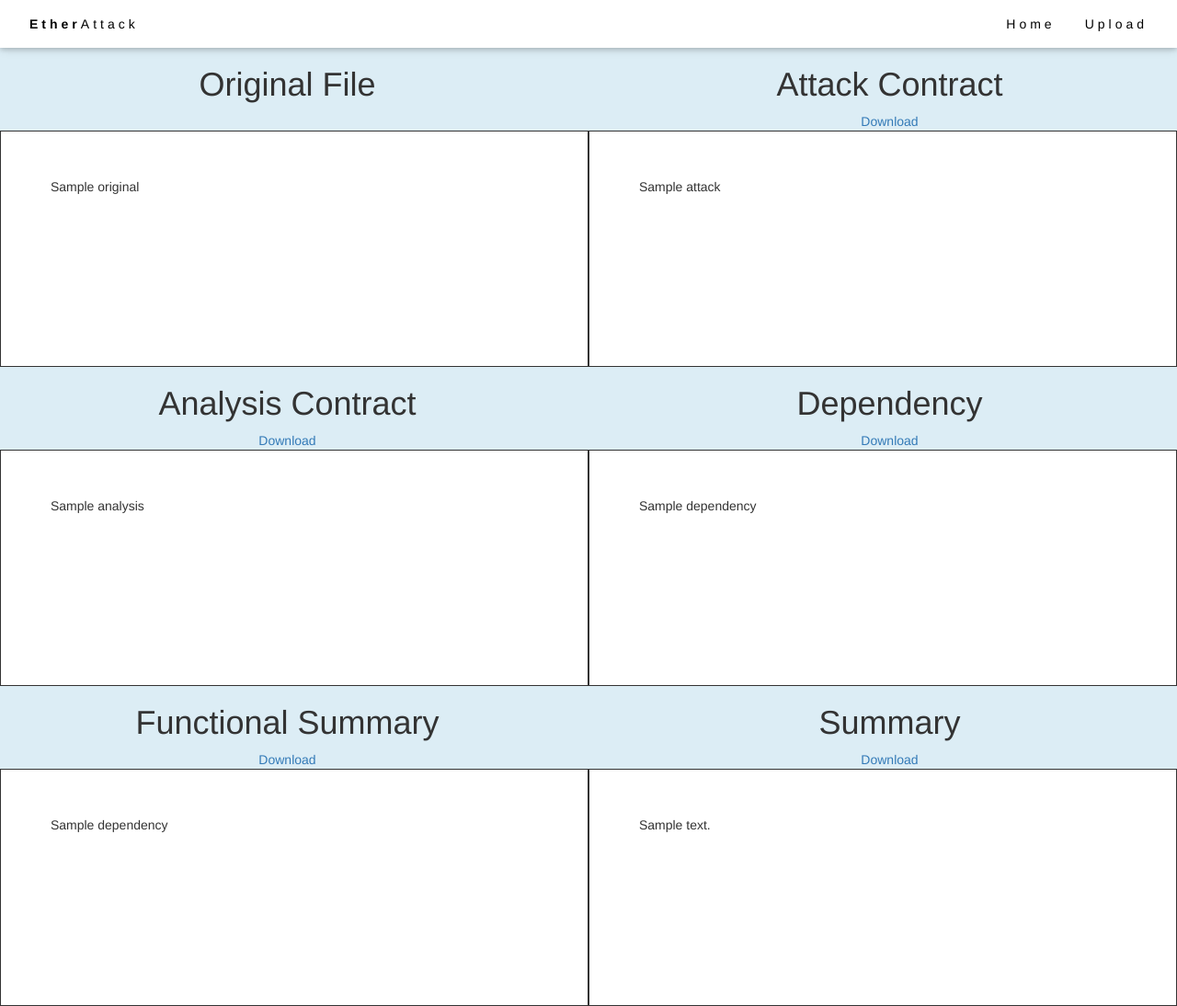
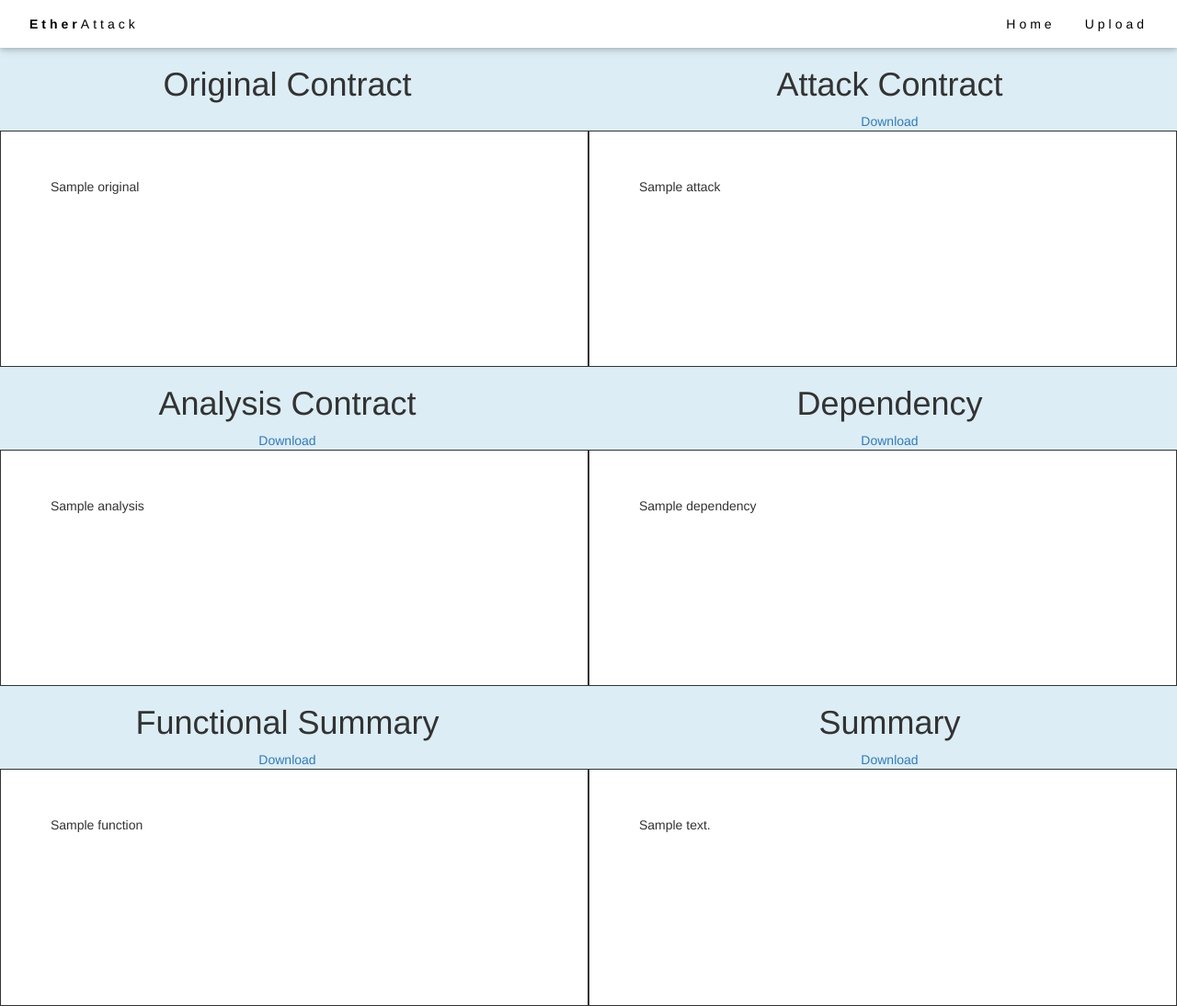
Before and after one commit to Xenomii/EtherAttack, a Flask app: template WebApp/templates/content.html in a window 1280 px wide. Shown: the whole page at 92% size. Run offline with Flask 2, Linux system fonts and the light colour scheme; the template is opened without the code that fills it: most values are stand-ins (such as "Sample title", 1, 10 or a date in 2020); some libraries are stand-ins or nearby versions.

Commit message:
update functional summary

```diff
--- a/WebApp/templates/content.html
+++ b/WebApp/templates/content.html
@@ -5,7 +5,7 @@
 <body class="w3-container w3-padding-32" id="projects" style="background-color:#dcedf5;">
     <div class="row" style="text-align:center;">
         <div class="col-lg-6">
-            <h1>Original File</h1>
+            <h1>Original Contract</h1>
         </div>
         <div class="col-lg-6">
             <h1>Attack Contract</h1>
@@ -45,6 +45,6 @@
             <a href="/download{{ url }}">Download</a>
         </div>
     </div>
-    <textarea class="textBox" id="sec3" disabled> {{ dependency}} </textarea>
+    <textarea class="textBox" id="sec3" disabled> {{ function}} </textarea>
     <textarea class="textBox" id="sec4" disabled> {{ summary1 }} </textarea>
     {% endblock %}
```
